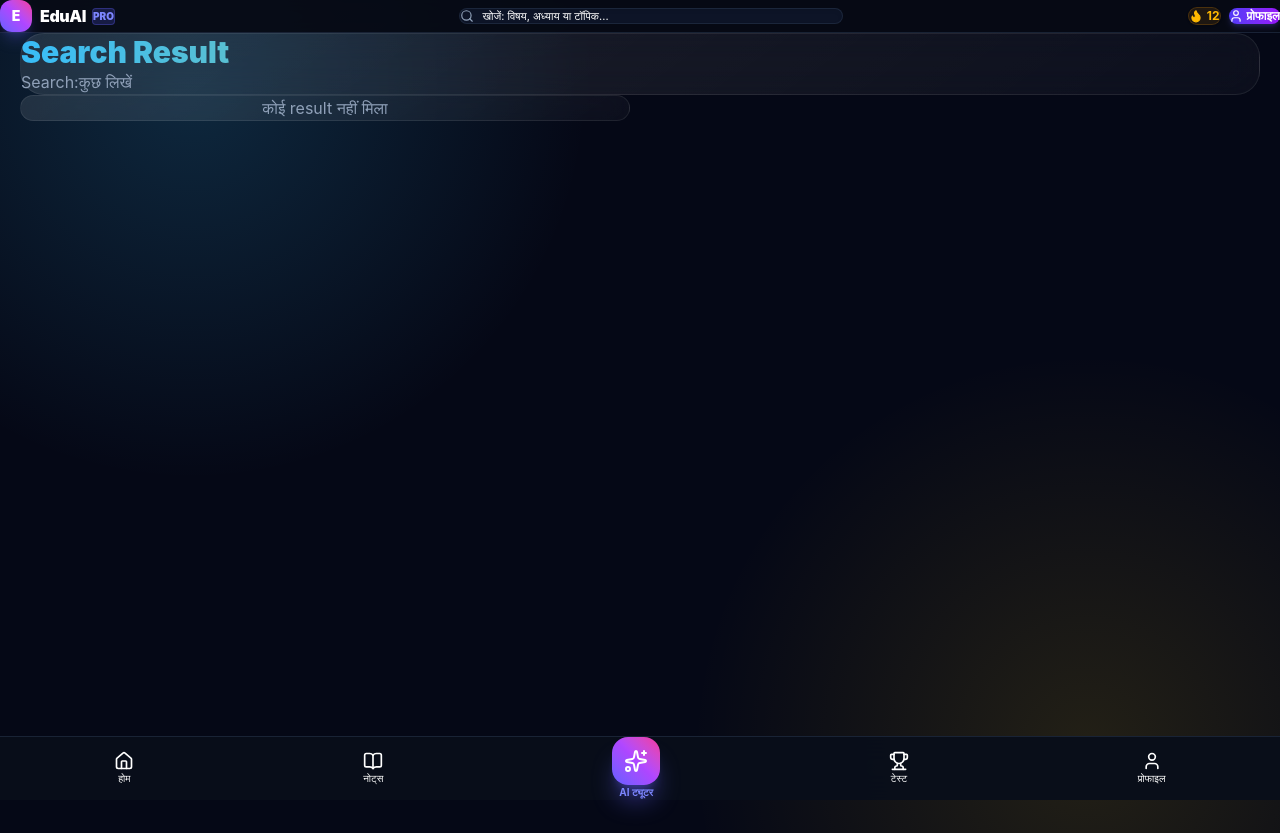
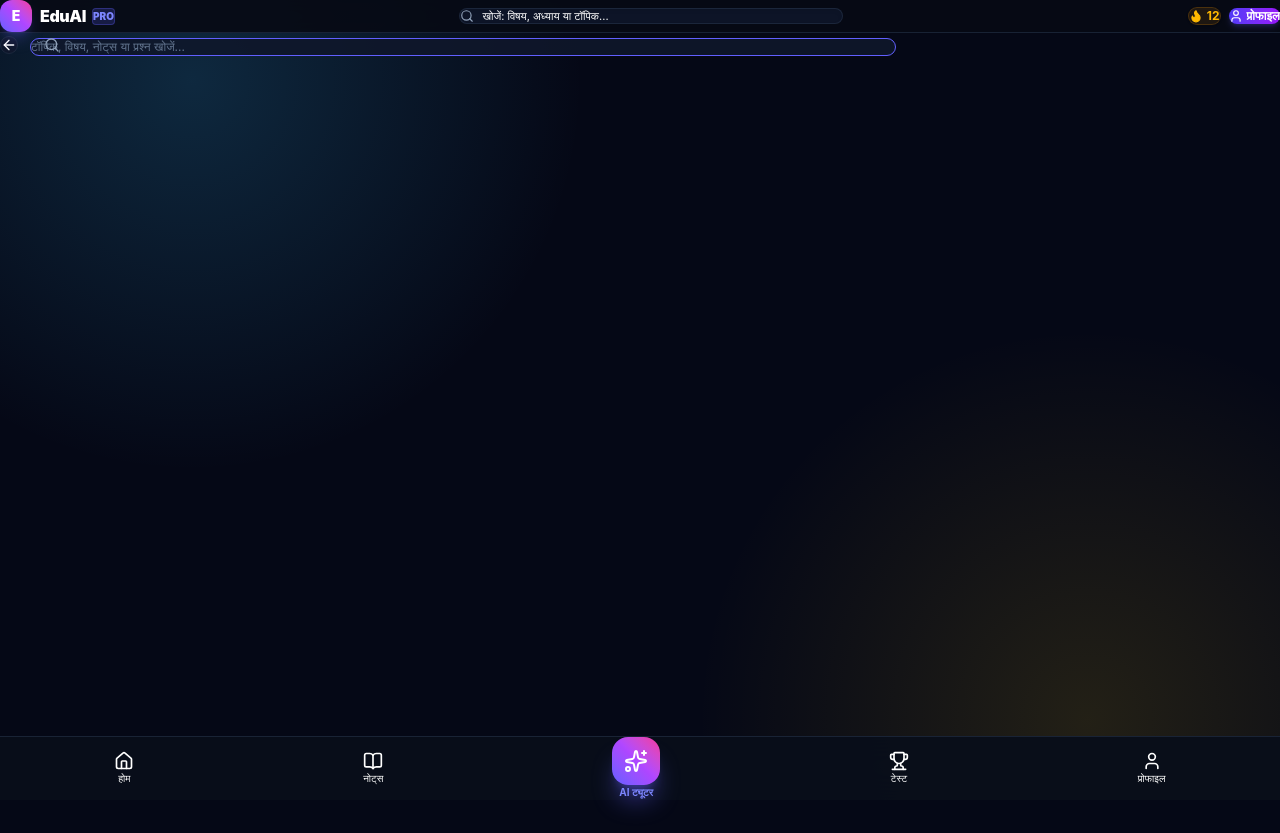
Before and after one commit to bhoopendramandoliya786-source/EducationPlatform, a Next.js app: page /search in a window 1280 px wide. After the commit the page ends 800 px from the top, so only its background shows below. Built offline with nearby package versions, Linux system fonts and the light colour scheme.

Commit message:
Add live debounced search engine and interactive MCQ test engine with instant explanations

```diff
--- a/app/search/page.jsx
+++ b/app/search/page.jsx
@@ -1,282 +1,129 @@
+"use client";
+import React, { useState, useEffect } from "react";
 import Link from "next/link";
-import { supabase } from "../../lib/supabase";
+import { createClient } from "../../lib/supabase/client";
+import { Search, BookOpen, Trophy, ArrowLeft, ChevronRight, Sparkles } from "lucide-react";
 
+export default function SearchPage() {
+  const [query, setQuery] = useState("");
+  const [results, setResults] = useState({ subjects: [], topics: [], notes: [] });
+  const [loading, setLoading] = useState(false);
+  const supabase = createClient();
 
-export const revalidate = 0;
-
-
-export default async function SearchPage({ searchParams }) {
-
-
-  const params = await searchParams;
-
-  const query = params?.q || "";
-
-  const value = query.trim();
-
-
-
-  let subjects = [];
-  let chapters = [];
-  let topics = [];
-
-
-
-  if(value){
-
-
-    const searchText = `%${value}%`;
-
-
-
-    const subjectsData = await supabase
-      .from("subjects")
-      .select("id,name,description,icon")
-      .eq("is_active",true)
-      .ilike("name",searchText)
-      .limit(10);
-
-
-
-    const chaptersData = await supabase
-      .from("chapters")
-      .select("id,name,description")
-      .eq("is_active",true)
-      .ilike("name",searchText)
-      .limit(10);
-
-
-
-    const topicsData = await supabase
-      .from("topics")
-      .select("id,name")
-      .eq("is_active",true)
-      .ilike("name",searchText)
-      .limit(10);
-
-
-
-    subjects = subjectsData.data || [];
-    chapters = chaptersData.data || [];
-    topics = topicsData.data || [];
-
-
+  useEffect(() => {
+    if (!query.trim()) {
+      setResults({ subjects: [], topics: [], notes: [] });
+      return;
     }
 
+    const delayDebounce = setTimeout(async () => {
+      setLoading(true);
+      try {
+        const [{ data: subs }, { data: tops }, { data: nts }] = await Promise.all([
+          supabase.from("subjects").select("*").ilike("name", `%${query}%`).limit(5),
+          supabase.from("topics").select("*, chapters(name, subject_id)").ilike("name", `%${query}%`).limit(8),
+          supabase.from("notes").select("*, topics(name)").ilike("title", `%${query}%`).limit(5)
+        ]);
 
+        setResults({
+          subjects: subs || [],
+          topics: tops || [],
+          notes: nts || []
+        });
+      } catch (err) {
+        console.error("Search Error:", err);
+      } finally {
+        setLoading(false);
+      }
+    }, 250);
 
+    return () => clearTimeout(delayDebounce);
+  }, [query]);
 
-
-  const results = [
-
-    ...subjects.map(item=>({
-      type:"Subject",
-      icon:"📚",
-      title:item.name,
-      desc:item.description,
-      link:`/subject/${item.id}`
-    })),
-
-
-    ...chapters.map(item=>({
-      type:"Chapter",
-      icon:"📖",
-      title:item.name,
-      desc:item.description,
-      link:`/chapter/${item.id}`
-    })),
-
-
-    ...topics.map(item=>({
-      type:"Topic",
-      icon:"🧩",
-      title:item.name,
-      desc:"Notes • MCQ • PYQ • Quiz",
-      link:`/topic/${item.id}`
-    }))
-
-  ];
-
-
-
-
-
+  const hasResults = results.subjects.length > 0 || results.topics.length > 0 || results.notes.length > 0;
 
   return (
-
-<main
-className="
-min-h-screen
-container
-py-10
-"
->
-
-
-<div
-className="
-glass
-premium-card
-p-8
-"
->
-
-
-<h1
-className="
-text-3xl
-font-black
-text-gradient
-"
->
-
-Search Result
-
-</h1>
-
-
-<p
-className="
-text-slate-400
-mt-2
-"
->
-
-Search:
-{value || "कुछ लिखें"}
-
-</p>
-
-
+    <div className="max-w-4xl mx-auto px-4 space-y-4">
+      <div className="flex items-center gap-3 pt-1">
+        <Link href="/" className="p-2 rounded-xl bg-slate-900 border border-slate-800 text-slate-400 hover:text-white">
+          <ArrowLeft className="w-4 h-4" />
+        </Link>
+        <div className="relative flex-1">
+          <Search className="w-4 h-4 absolute left-3.5 top-1/2 -translate-y-1/2 text-slate-400" />
+          <input
+            type="text"
+            autoFocus
+            value={query}
+            onChange={(e) => setQuery(e.target.value)}
+            placeholder="टॉपिक, विषय, नोट्स या प्रश्न खोजें..."
+            className="w-full pl-10 pr-4 py-2.5 rounded-2xl bg-slate-900/90 border border-slate-800 text-xs text-white placeholder:text-slate-500 focus:outline-none focus:border-indigo-500"
+          />
+        </div>
       </div>
 
+      {loading && (
+        <div className="text-center py-8 text-xs text-slate-400 animate-pulse">
+          डेटाबेस से खोजा जा रहा है...
+        </div>
+      )}
 
+      {!loading && query.trim() && !hasResults && (
+        <div className="p-8 rounded-3xl bg-slate-900/50 border border-slate-800 text-center space-y-2">
+          <Sparkles className="w-6 h-6 text-slate-600 mx-auto" />
+          <p className="text-xs text-slate-400">"<strong>{query}</strong>" से संबंधित कुछ नहीं मिला।</p>
+          <p className="text-[10px] text-slate-500">कृपया अन्य शब्द या टॉपिक का नाम लिखकर देखें।</p>
+        </div>
+      )}
 
+      {!loading && hasResults && (
+        <div className="space-y-4">
+          {/* Topics Result */}
+          {results.topics.length > 0 && (
+            <div className="space-y-2">
+              <span className="text-[11px] font-bold text-slate-400 uppercase tracking-wider">टॉपिक्स</span>
+              <div className="grid gap-2">
+                {results.topics.map((t) => (
+                  <Link
+                    key={t.id}
+                    href={`/topic/${t.id}`}
+                    className="p-3.5 rounded-2xl bg-slate-900/80 border border-slate-800 hover:border-indigo-500/40 flex items-center justify-between group transition"
+                  >
+                    <div>
+                      <h4 className="text-xs font-bold text-white group-hover:text-indigo-400 transition">{t.name}</h4>
+                      <p className="text-[10px] text-slate-400">{t.chapters?.name || "अध्याय"}</p>
+                    </div>
+                    <ChevronRight className="w-4 h-4 text-slate-600 group-hover:text-slate-300" />
+                  </Link>
+                ))}
+              </div>
+            </div>
+          )}
 
-
-<div
-className="
-mt-8
-grid
-gap-5
-md:grid-cols-2
-"
+          {/* Subjects Result */}
+          {results.subjects.length > 0 && (
+            <div className="space-y-2">
+              <span className="text-[11px] font-bold text-slate-400 uppercase tracking-wider">विषय</span>
+              <div className="grid gap-2">
+                {results.subjects.map((s) => (
+                  <Link
+                    key={s.id}
+                    href={`/subject/${s.id}`}
+                    className="p-3.5 rounded-2xl bg-slate-900/80 border border-slate-800 hover:border-indigo-500/40 flex items-center justify-between group transition"
                   >
-
-
-
-{
-results.length > 0 ?
-
-
-results.map((item,index)=>(
-
-
-<Link
-key={index}
-href={item.link}
-className="
-premium-card
-p-6
-hover:scale-[1.02]
-transition
-"
->
-
-
-<div
-className="
-flex
-gap-4
-items-center
-"
->
-
-
-<div
-className="
-text-4xl
-"
->
-{item.icon}
+                    <div className="flex items-center gap-3">
+                      <div className="w-8 h-8 rounded-xl bg-indigo-500/10 border border-indigo-500/20 flex items-center justify-center text-indigo-400 font-bold text-xs">
+                        {s.name.substring(0, 1)}
                       </div>
-
-
-<div>
-
-<div
-className="
-text-xs
-text-yellow-400
-font-bold
-"
->
-{item.type}
+                      <h4 className="text-xs font-bold text-white group-hover:text-indigo-400">{s.name}</h4>
                     </div>
-
-
-<h2
-className="
-text-xl
-font-bold
-mt-1
-"
->
-{item.title}
-</h2>
-
-
-<p
-className="
-text-slate-400
-mt-2
-"
->
-{item.desc}
-</p>
-
-
+                    <ChevronRight className="w-4 h-4 text-slate-600 group-hover:text-slate-300" />
+                  </Link>
+                ))}
               </div>
-
-
             </div>
-
-
-</Link>
-
-
-))
-
-
-:
-
-<div
-className="
-glass
-premium-card
-p-10
-text-center
-text-slate-400
-"
->
-
-कोई result नहीं मिला
-
+          )}
         </div>
-
-
+      )}
+    </div>
+  );
 }
-
-
-</div>
-
-
-
-
-</main>
-
-
-);
-
-
-}
```
Also changed, not shown: app/topic/[id]/page.js (+157 -56 lines). Lines whose indentation alone changed are shown as unchanged.
